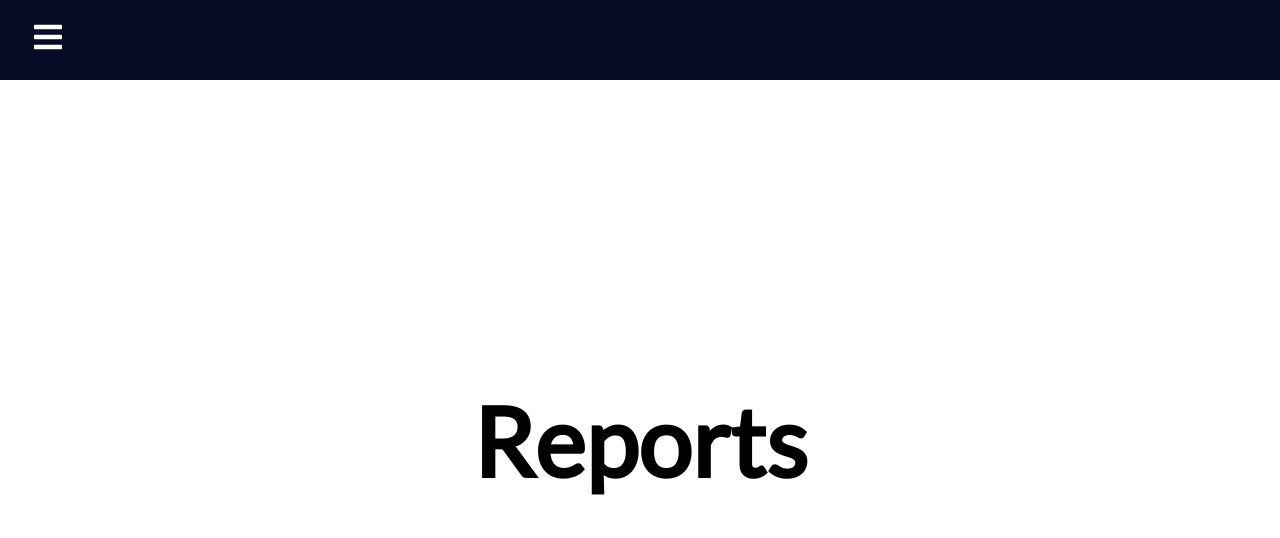
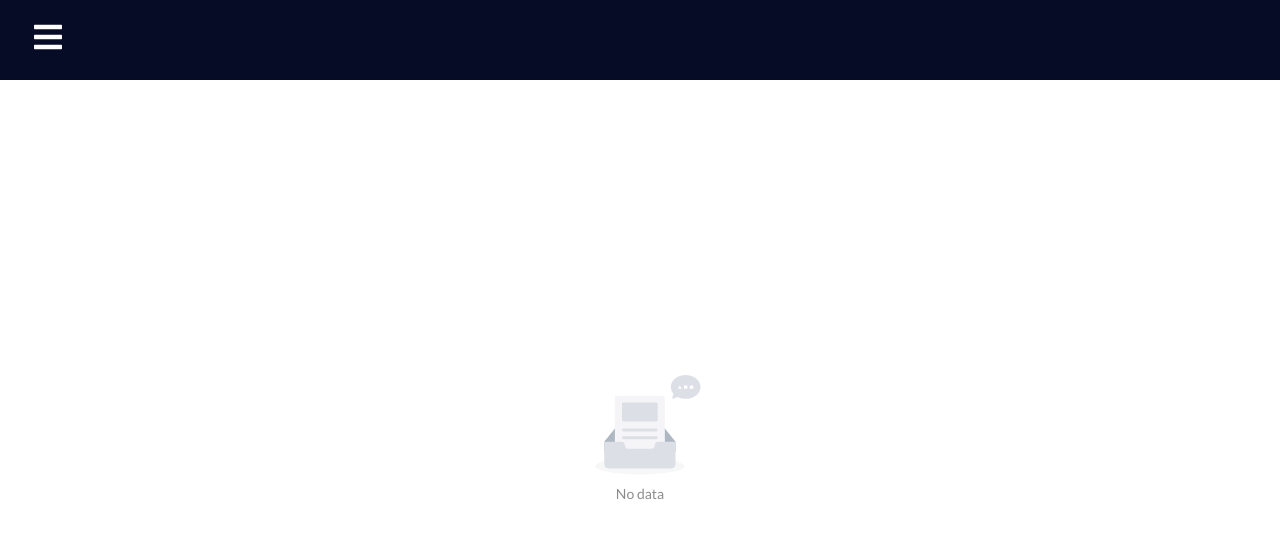
Before and after one commit to crazilazi/Skill.Integration.UI, a React (Create React App) app: page /reports in a window 1280 px wide. Shown: the top 538 px of the page. Built offline with nearby package versions, Linux system fonts and the light colour scheme.

Commit message:
add ant desgin

```diff
--- a/package.json
+++ b/package.json
@@ -3,9 +3,11 @@
   "version": "0.1.0",
   "private": true,
   "dependencies": {
+    "@babel/plugin-proposal-private-property-in-object": "^7.21.11",
     "@testing-library/jest-dom": "^5.17.0",
     "@testing-library/react": "^13.4.0",
     "@testing-library/user-event": "^13.5.0",
+    "antd": "^5.20.5",
     "react": "^18.3.1",
     "react-dom": "^18.3.1",
     "react-icons": "^5.3.0",
--- a/src/pages/reports.js
+++ b/src/pages/reports.js
@@ -1,9 +1,10 @@
 import React from "react";
+import { Empty } from 'antd';
 
 function Reports() {
   return (
     <div className="reports">
-      <h1>Reports</h1>
+      <Empty />
     </div>
   );
 }
```
Also changed, not shown: 1 other file (tests, documents, lock files or other folders).
